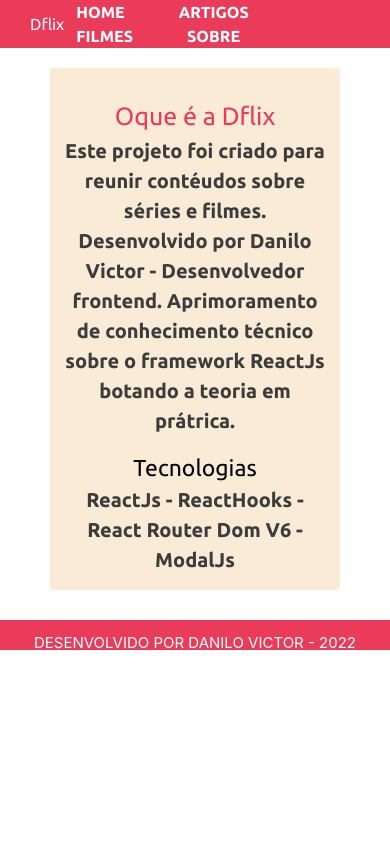
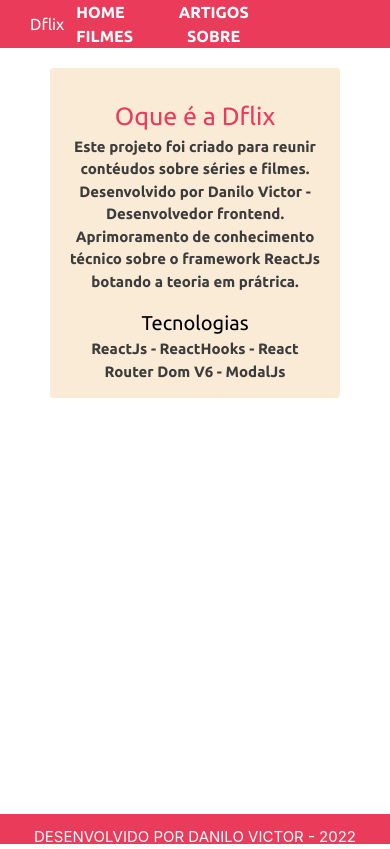
Before and after one commit to danilovictor/Dflix, a React (Vite) app in the folder aplication-flix/: page /sobre in a window 390 px wide. Built offline with nearby package versions, Linux system fonts and the light colour scheme.

Commit message:
style media queries

```diff
--- a/aplication-flix/src/components/Footer/index.jsx
+++ b/aplication-flix/src/components/Footer/index.jsx
@@ -4,7 +4,7 @@ import './style.css'
 const Footer = ()=>{
     return(
         <div>
-            <footer>
+            <footer className="fixed ">
             <h2 className="footer-title">Desenvolvido por Danilo Victor - 2022</h2>
             </footer>
 
--- a/aplication-flix/src/components/Footer/style.css
+++ b/aplication-flix/src/components/Footer/style.css
@@ -7,12 +7,14 @@
     font-size: 15px;
     margin-top:30px;
     text-align: center;
-    /* position: absolute;
-    bottom: 0;
-    width: 100%; */
+
+
 
 }
 
 footer{
 
+    position: absolute;
+    bottom: 0;
+    width: 100%;
 }
--- a/aplication-flix/src/components/Menu/index.jsx
+++ b/aplication-flix/src/components/Menu/index.jsx
@@ -6,7 +6,7 @@ const Menu = ()=>{
     return(
 
         <div>
-            <div className="menu-container">
+            <div className="menu-container p-3">
 
 
                 <div className="logo">
--- a/aplication-flix/src/pages/About/style.css
+++ b/aplication-flix/src/pages/About/style.css
@@ -15,13 +15,13 @@
 
 .content-about p{
     font-family:'Ubuntu';
-    font-size:20px;
+    font-size:15px;
     color:rgb(60, 60, 60);
 }
 
 .content-about h3{
     font-family: 'Ubuntu';
-    font-size:23px;
+    font-size:20px;
 
 }
 
```
